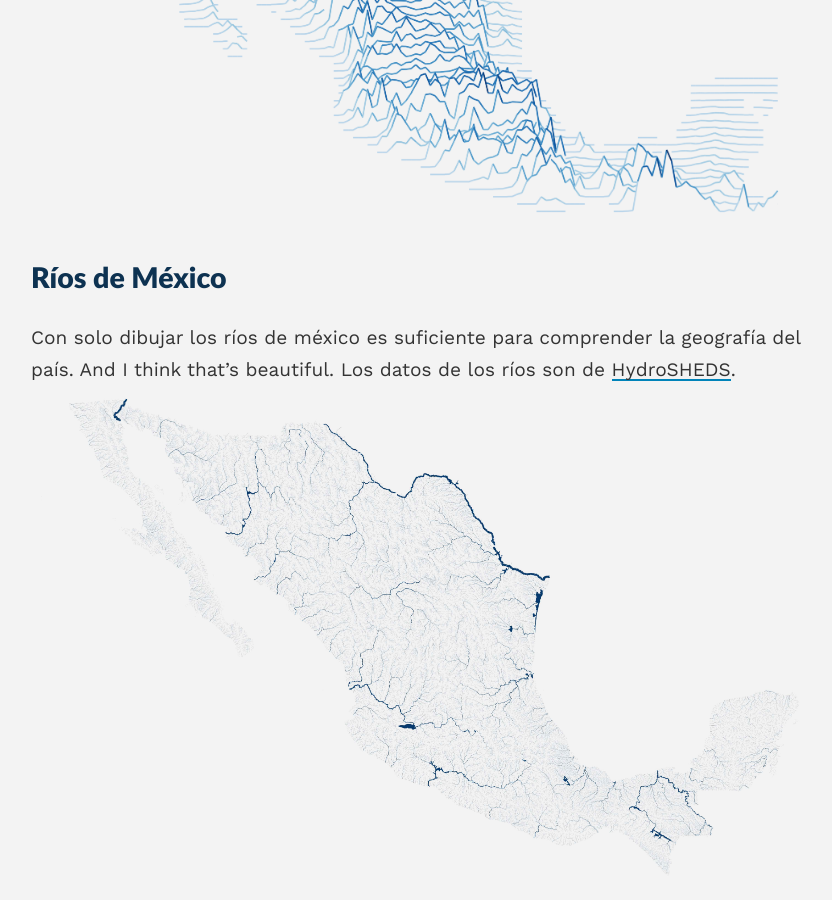
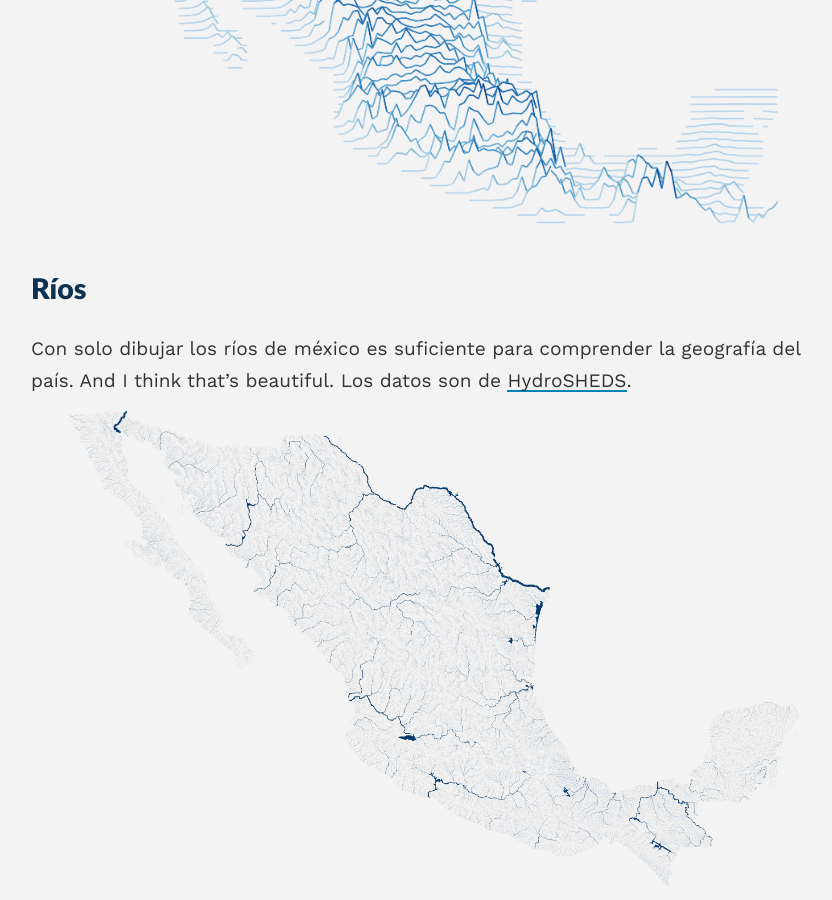
Before and after one commit to Heliouz/Heliouz.github.io, a Jekyll site: the page built from _projects/estumex.md, in a window 1280 px wide and 900 px high, scrolled down 975 px. Shown: the whole window, without its empty margins (209-1041 px from the left). Built offline with Jekyll 4.4.1, drawn with Linux system fonts in a browser that asks for light colours.

Commit message:
Update estumex.md

```diff
--- a/_projects/estumex.md
+++ b/_projects/estumex.md
@@ -11,7 +11,7 @@ description: Algunos mapas que he hecho.
 </h4>
 -->
 
-### ASCII Méx
+## ASCII Méx
 
 <div style="text-align: center">
 <pre id="target" style="width:100%;
@@ -31,8 +31,8 @@ Los datos de la elevación son del [Shuttle Radar Topography Mission (SRTM) de l
 <img src="/assets/images/mapatopo/ridge_mex.png" alt="mapamex" width="98%" style="display: block;  padding:0; margin:0;"/>
 
 
-## Ríos de México
-Con solo dibujar los ríos de méxico es suficiente para comprender la geografía del país. And I think that's beautiful. Los datos de los ríos son de [HydroSHEDS]([https://www2.jpl.nasa.gov/srtm/](https://www.hydrosheds.org/products/hydrorivers)){:target="_blank"}.
+## Ríos
+Con solo dibujar los ríos de méxico es suficiente para comprender la geografía del país. And I think that's beautiful. Los datos son de [HydroSHEDS]([https://www2.jpl.nasa.gov/srtm/](https://www.hydrosheds.org/products/hydrorivers)){:target="_blank"}.
 <img src="/assets/images/mapatopo/maprios.jpg" alt="mapamex" width="98%" style="display: block;  padding:0; margin:0;"/>
 ### Mis favoritos
 <p float="center">
```
